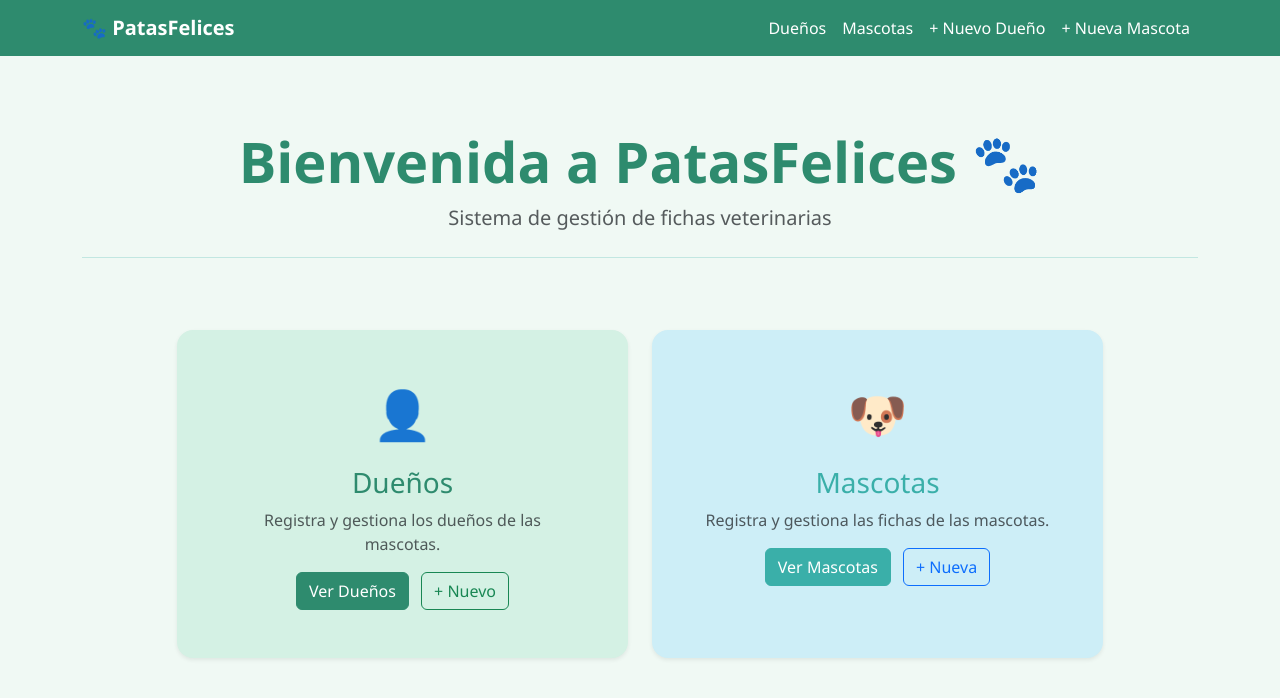
After one commit to DanielaFMV/veterinaria-patasfelices, a Django app: page / in a window 1280 px wide. The commit adds this page. Shown: the top 698 px of the page. Run offline with Django 5.2, Linux system fonts and the light colour scheme.

Commit message:
agregar pagina de inicio y diseño con Bootstrap

```diff
--- a/fichas/urls.py
+++ b/fichas/urls.py
@@ -4,6 +4,9 @@ from . import views
 app_name = 'fichas'
 
 urlpatterns = [
+    # Inicio
+    path('', views.InicioView.as_view(), name='inicio'),
+
     # Dueños
     path('duenos/', views.DuenoListView.as_view(), name='dueno_lista'),
     path('duenos/<int:pk>/', views.DuenoDetailView.as_view(), name='dueno_detalle'),
--- a/fichas/views.py
+++ b/fichas/views.py
@@ -1,6 +1,12 @@
-from django.views.generic import ListView, DetailView, CreateView, UpdateView, DeleteView
+from django.views.generic import ListView, DetailView, CreateView, UpdateView, DeleteView, TemplateView
 from django.urls import reverse_lazy
 from .models import Dueno, Mascota
+
+
+  # ── INICIO ───────────────────────────────────────────────
+
+class InicioView(TemplateView):
+      template_name = 'fichas/index.html'
 
 
   # ── DUEÑOS ──────────────────────────────────────────────
--- a/templates/fichas/base.html
+++ b/templates/fichas/base.html
@@ -4,36 +4,68 @@
     <meta charset="UTF-8">
     <meta name="viewport" content="width=device-width, initial-scale=1.0">
     <title>{% block title %}PatasFelices{% endblock %}</title>
+    <link href="https://cdn.jsdelivr.net/npm/bootstrap@5.3.0/dist/css/bootstrap.min.css" rel="stylesheet">
     <style>
-          body { font-family: Arial, sans-serif; max-width: 900px; margin: 0 auto; padding: 20px; }
-          nav { background: #2c3e50; padding: 15px; margin-bottom: 20px; border-radius: 8px; }
-          nav a { color: white; margin-right: 20px; text-decoration: none; }
-          nav a:hover { text-decoration: underline; }
-          table { width: 100%; border-collapse: collapse; margin: 20px 0; }
-          th, td { border: 1px solid #ddd; padding: 10px; text-align: left; }
-          th { background: #34495e; color: white; }
-          tr:nth-child(even) { background: #f9f9f9; }
-          .btn { padding: 8px 16px; border: none; border-radius: 4px; cursor: pointer;
-                 text-decoration: none; color: white; margin: 2px; display: inline-block; }
-          .btn-primary { background: #3498db; }
-          .btn-success { background: #27ae60; }
-          .btn-danger { background: #e74c3c; }
-          .btn-warning { background: #f39c12; }
-          form p { margin: 10px 0; }
-          input, select, textarea { width: 100%; padding: 8px; margin-top: 4px;
-                                     box-sizing: border-box; border: 1px solid #ccc;
-                                     border-radius: 4px; }
-          h1 { color: #2c3e50; }
+        body {
+            background-color: #f0f9f4;
+            font-family: 'Segoe UI', sans-serif;
+        }
+        .navbar {
+            background-color: #2e8b6e !important;
+        }
+        .navbar-brand, .nav-link {
+            color: white !important;
+        }
+        .nav-link:hover {
+            color: #b2ecd8 !important;
+        }
+        .btn-primary {
+            background-color: #3aafa9;
+            border-color: #3aafa9;
+        }
+        .btn-primary:hover {
+            background-color: #2e8b87;
+            border-color: #2e8b87;
+        }
+        .btn-success {
+            background-color: #2e8b6e;
+            border-color: #2e8b6e;
+        }
+        .btn-success:hover {
+            background-color: #256f58;
+            border-color: #256f58;
+        }
+        table thead {
+            background-color: #3aafa9;
+            color: white;
+        }
+        h1, h2 {
+            color: #2e8b6e;
+        }
     </style>
 </head>
 <body>
-      <nav>
-          <a href="{% url 'fichas:dueno_lista' %}">🏠 Dueños</a>
-          <a href="{% url 'fichas:mascota_lista' %}">🐾 Mascotas</a>
-          <a href="{% url 'fichas:dueno_crear' %}">➕ Nuevo Dueño</a>
-          <a href="{% url 'fichas:mascota_crear' %}">➕ Nueva Mascota</a>
+    <nav class="navbar navbar-expand-lg mb-4">
+        <div class="container">
+            <a class="navbar-brand fw-bold" href="{% url 'fichas:inicio' %}">🐾 PatasFelices</a>
+            <button class="navbar-toggler" type="button" data-bs-toggle="collapse" data-bs-target="#navMenu">
+                <span class="navbar-toggler-icon"></span>
+            </button>
+            <div class="collapse navbar-collapse" id="navMenu">
+                <ul class="navbar-nav ms-auto">
+                    <li class="nav-item"><a class="nav-link" href="{% url 'fichas:dueno_lista' %}">Dueños</a></li>
+                    <li class="nav-item"><a class="nav-link" href="{% url 'fichas:mascota_lista' %}">Mascotas</a></li>
+                    <li class="nav-item"><a class="nav-link" href="{% url 'fichas:dueno_crear' %}">+ Nuevo Dueño</a></li>
+                    <li class="nav-item"><a class="nav-link" href="{% url 'fichas:mascota_crear' %}">+ Nueva Mascota</a></li>
+                </ul>
+            </div>
+        </div>
     </nav>
 
+    <div class="container">
         {% block content %}{% endblock %}
+    </div>
+
+    <script src="https://cdn.jsdelivr.net/npm/bootstrap@5.3.0/dist/js/bootstrap.bundle.min.js"></script>
 </body>
 </html>
--- /dev/null
+++ b/templates/fichas/index.html
@@ -0,0 +1,39 @@
+{% extends 'fichas/base.html' %}
+
+{% block title %}Inicio — PatasFelices{% endblock %}
+
+{% block content %}
+<div class="text-center py-5">
+    <h1 class="display-4 fw-bold">Bienvenida a PatasFelices 🐾</h1>
+    <p class="lead text-muted">Sistema de gestión de fichas veterinarias</p>
+    <hr class="my-4" style="border-color: #3aafa9;">
+</div>
+
+<div class="row g-4 justify-content-center">
+    <!-- Tarjeta Dueños -->
+    <div class="col-md-5">
+        <div class="card h-100 shadow-sm border-0" style="border-radius: 16px; background-color: #d4f1e4;">
+            <div class="card-body text-center p-5">
+                <div style="font-size: 3rem;">👤</div>
+                <h3 class="card-title mt-3" style="color: #2e8b6e;">Dueños</h3>
+                <p class="card-text text-muted">Registra y gestiona los dueños de las mascotas.</p>
+                <a href="{% url 'fichas:dueno_lista' %}" class="btn btn-success me-2">Ver Dueños</a>
+                <a href="{% url 'fichas:dueno_crear' %}" class="btn btn-outline-success">+ Nuevo</a>
+            </div>
+        </div>
+    </div>
+
+    <!-- Tarjeta Mascotas -->
+    <div class="col-md-5">
+        <div class="card h-100 shadow-sm border-0" style="border-radius: 16px; background-color: #cdeef7;">
+            <div class="card-body text-center p-5">
+                <div style="font-size: 3rem;">🐶</div>
+                <h3 class="card-title mt-3" style="color: #3aafa9;">Mascotas</h3>
+                <p class="card-text text-muted">Registra y gestiona las fichas de las mascotas.</p>
+                <a href="{% url 'fichas:mascota_lista' %}" class="btn btn-primary me-2">Ver Mascotas</a>
+                <a href="{% url 'fichas:mascota_crear' %}" class="btn btn-outline-primary">+ Nueva</a>
+            </div>
+        </div>
+    </div>
+</div>
+{% endblock %}
```
Also changed, not shown: 1 other file. Lines whose indentation alone changed are shown as unchanged.
